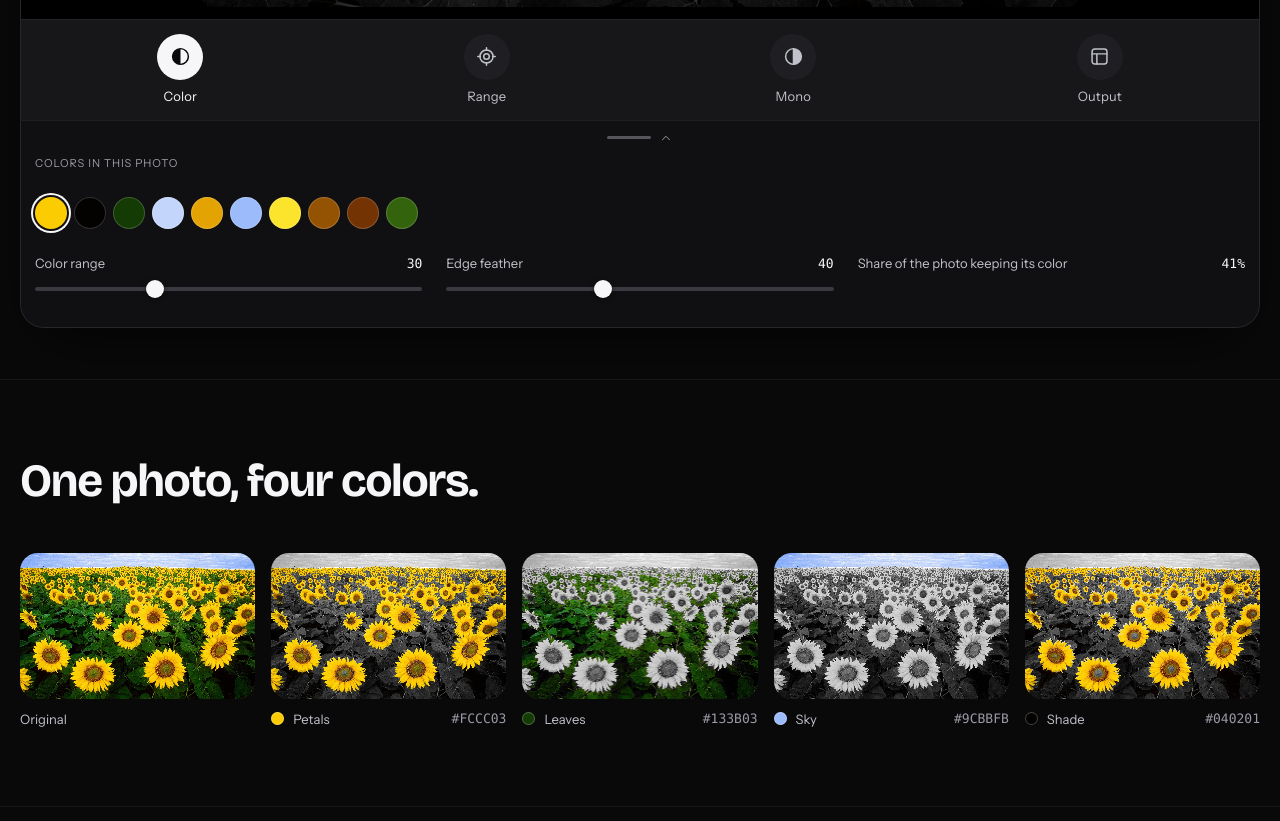
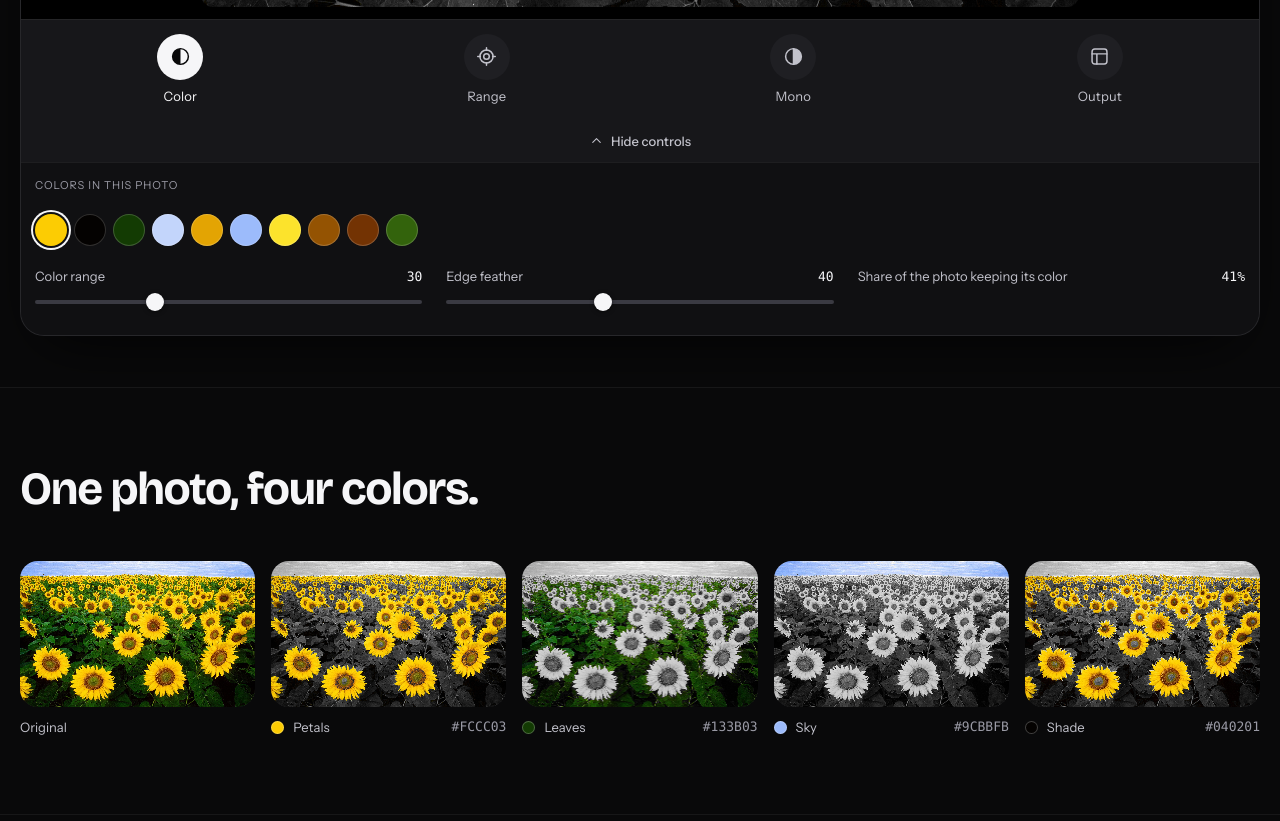
Before and after one commit to MhankBarBar/1color, a Svelte app: page / in a window 1280 px wide. Shown: the part 1080-1901 px from the top of the page. Built offline with nearby package versions, Linux system fonts and the light colour scheme.

Commit message:
fix: give the controls panel a real toggle

```diff
--- a/src/app.css
+++ b/src/app.css
@@ -365,7 +365,10 @@ svg {
 	display: none;
 }
 
-@media (min-width: 820px) {
+/* Only where there is genuinely room for it. At 820–1100px the copy and the fan
+   competed for the same row and the fan's spread pushed the shell 24px past its
+   own width — it is decoration, so the copy wins the space. */
+@media (min-width: 1100px) {
 	.hero__copy {
 		position: relative;
 		/* Keeps the copy clear of the field. */
@@ -377,7 +380,10 @@ svg {
 		position: absolute;
 		top: 0;
 		bottom: 0;
-		right: 0;
+		/* Pulled in from the edge: the planes step sideways as they recede, and at
+		   `right: 0` the outermost one was clipped by the hero. The spread is
+		   proportional, so a percentage keeps it inside at every width. */
+		right: 8%;
 		width: 40%;
 		pointer-events: none;
 	}
@@ -723,38 +729,51 @@ svg {
 	border-top: 1px solid rgb(255 255 255 / 0.06);
 }
 
-/* The fold affordance. Deliberately not a title bar: a 34px strip with a pill
-   and a chevron, centred, so the panel has a visible way out without repeating
-   the mode name that sits directly above it. The whole strip is the hit area. */
+/* The fold control.
+   A labelled button, not a grab bar. It was a 3px pill with a faint chevron
+   first, which a fresh reader could not tell apart from a decorative divider —
+   and when it was hidden inside the panel entirely, closing the panel removed the
+   only way to reopen it. It is now a visible, named control that renders in both
+   states. */
 .panel__grip {
 	display: flex;
 	align-items: center;
 	justify-content: center;
-	gap: 8px;
+	gap: 7px;
 	width: 100%;
-	height: 34px;
-	color: var(--text-faint);
+	padding: 11px 14px;
+	color: var(--text-dim);
+	/* The card's own surface, so the control reads as part of the toolbar above it
+	   rather than as a strip belonging to the darker panel. It was on --ink-050,
+	   the panel's fill, which made it look like a divider between two surfaces. */
+	background: var(--ink-100);
+	/* No divider: the mode row above is the same surface, so the two read as one
+	   toolbar. A hairline here would redraw the divider this was fixed to remove. */
+	font-size: var(--t-sm);
 	transition: color 0.2s, background 0.2s;
 }
 
 .panel__grip:hover {
 	color: var(--text);
-	background: rgb(255 255 255 / 0.04);
-}
-
-.panel__grip-bar {
-	width: 44px;
-	height: 3px;
-	border-radius: 999px;
-	background: currentColor;
-	opacity: 0.5;
+	background: var(--ink-200);
+}
+
+.panel__grip-label {
+	font-weight: 500;
 }
 
 .panel__grip-chevron {
-	width: 14px;
-	height: 14px;
-	/* The icon points down; the panel folds down, so the affordance points up. */
+	width: 15px;
+	height: 15px;
+	flex: none;
+	/* The icon points down; open, the panel folds downward, so the affordance
+	   points up. Collapsed, it points down — the direction the panel opens into. */
 	transform: rotate(180deg);
+	transition: transform 0.2s var(--ease);
+}
+
+.panel__grip:not(.is-open) .panel__grip-chevron {
+	transform: rotate(0deg);
 }
 
 .panel__grip-chevron svg {
@@ -801,7 +820,9 @@ svg {
 	display: flex;
 	flex-direction: column;
 	gap: 14px;
-	padding: 0 14px 16px;
+	/* Top padding, not just sides and bottom: the fold control now sits directly
+	   above this, so with none the first label ("Colors in this photo") touched it. */
+	padding: 14px 14px 16px;
 	/* Bounded so switching mode does not resize the card by a large margin.
 	   The switcher sits above this, so it never moves; this only stops the card
 	   from visibly collapsing when you switch from a tall mode to a short one.
--- a/src/components/Editor.svelte
+++ b/src/components/Editor.svelte
@@ -99,7 +99,9 @@
 	let quality = $state<QualityId>('std');
 	let align = $state<Align>('left');
 	let showSwatch = $state(false);
-	let showCode = $state(true);
+	// Off by default. It used to start on, which meant every export carried a hex
+	// string nobody asked for — an overlay is a choice, not a default.
+	let showCode = $state(false);
 	let showMix = $state(false);
 
 	let recent = $state<Rgb[]>([]);
@@ -286,7 +288,7 @@
 		quality = 'std';
 		align = 'left';
 		showSwatch = false;
-		showCode = true;
+		showCode = false;
 		showMix = false;
 		chooseShape('circle');
 		if (sampler) target = sampler.suggestedAccent();
@@ -445,20 +447,14 @@
 				class:is-on={mode === m.id}
 				aria-expanded={mode === m.id ? panelOpen : undefined}
 				onclick={(e) => {
-					// Tapping the active mode folds the panel away; tapping another
-					// switches to it and brings the panel back. The mode row already
-					// names the active mode, so the panel needs no title bar of its
-					// own — that bar repeated the word the row was showing.
+					// One job: switch mode, and make sure the controls are showing.
+					// Folding is the grip's job below, so this control cannot be the
+					// only way back — which is exactly what it was, and closing the
+					// panel then left no visible affordance to reopen it.
 					const row = e.currentTarget.parentElement;
 					const before = row ? row.getBoundingClientRect().top : 0;
-					panelOpen = mode === m.id ? !panelOpen : true;
 					mode = m.id;
-					// Folding the panel removes roughly 300px, which yanks the mode row
-					// upward. The row is the control the reader is aiming at, so it has
-					// to stay put: without this, the tap lands and the button has already
-					// moved out from under the finger, which reads as a dead control —
-					// exactly the "cannot expand it again" report. Clicking through
-					// script never sees this, because it ignores the pointer.
+					panelOpen = true;
 					if (row) {
 						void tick().then(() => {
 							const after = row.getBoundingClientRect().top;
@@ -473,18 +469,29 @@
 		{/each}
 	</div>
 
-{#if panelOpen}
-		<div class="panel">
-			<!-- A grab handle, not a title bar. The mode row above already names the
-			     active mode, so repeating it here said "Color" twice in one card.
-			     What the panel did need was a visible way to fold away, which the
-			     old header carried and the mode row cannot show on its own. -->
-			<button class="panel__grip" onclick={() => (panelOpen = false)} aria-expanded="true">
-				<span class="sr">{t('panel.hide')}</span>
-				<span class="panel__grip-bar" aria-hidden="true"></span>
-				<span class="panel__grip-chevron" aria-hidden="true">{@html icon('chevronDown')}</span>
-			</button>
+	<!--
+		The fold handle, and the panel's only visible affordance.
 
+		It deliberately sits outside the panel's `{#if}`. Inside it, closing the
+		panel removed the very control that reopens it, so the only way back was to
+		guess that the mode row doubles as a toggle — which nobody guesses.
+
+		A grab bar rather than a title bar: the mode row directly above already
+		names the active mode, so a header here said "Color" twice in one card.
+	-->
+	<button
+		class="panel__grip"
+		class:is-open={panelOpen}
+		onclick={() => (panelOpen = !panelOpen)}
+		aria-expanded={panelOpen}
+		aria-controls="editor-panel"
+	>
+		<span class="panel__grip-chevron" aria-hidden="true">{@html icon('chevronDown')}</span>
+		<span class="panel__grip-label">{panelOpen ? t('panel.hide') : t('panel.show')}</span>
+	</button>
+
+	{#if panelOpen}
+		<div class="panel" id="editor-panel">
 			<div class="panel__body">
 				{#if mode === 'accent'}
 					{#if recent.length}
--- a/src/lib/i18n.ts
+++ b/src/lib/i18n.ts
@@ -38,6 +38,7 @@ export const dict: Record<LocaleId, Dict> = {
 		'accent.palette': 'Colors in this photo',
 		'accent.recent': 'Recent',
 		'panel.hide': 'Hide controls',
+		'panel.show': 'Show controls',
 
 		'range.all': 'Whole photo',
 		'range.part': 'Part',
@@ -141,6 +142,7 @@ export const dict: Record<LocaleId, Dict> = {
 		'accent.palette': 'この写真の色',
 		'accent.recent': '最近使った色',
 		'panel.hide': '操作パネルを閉じる',
+		'panel.show': '操作パネルを開く',
 
 		'range.all': '写真全体',
 		'range.part': '一部分',
```
Also changed, not shown: 1 other file (tests, documents, lock files or other folders).
